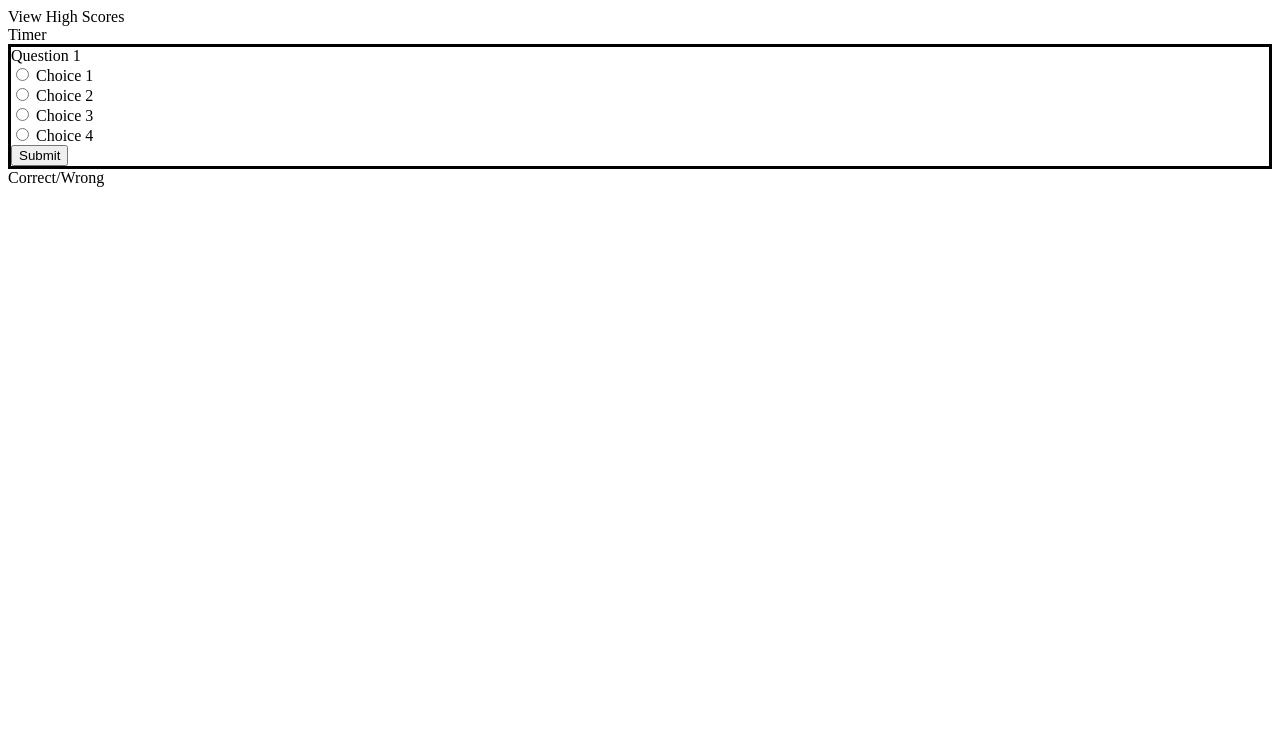
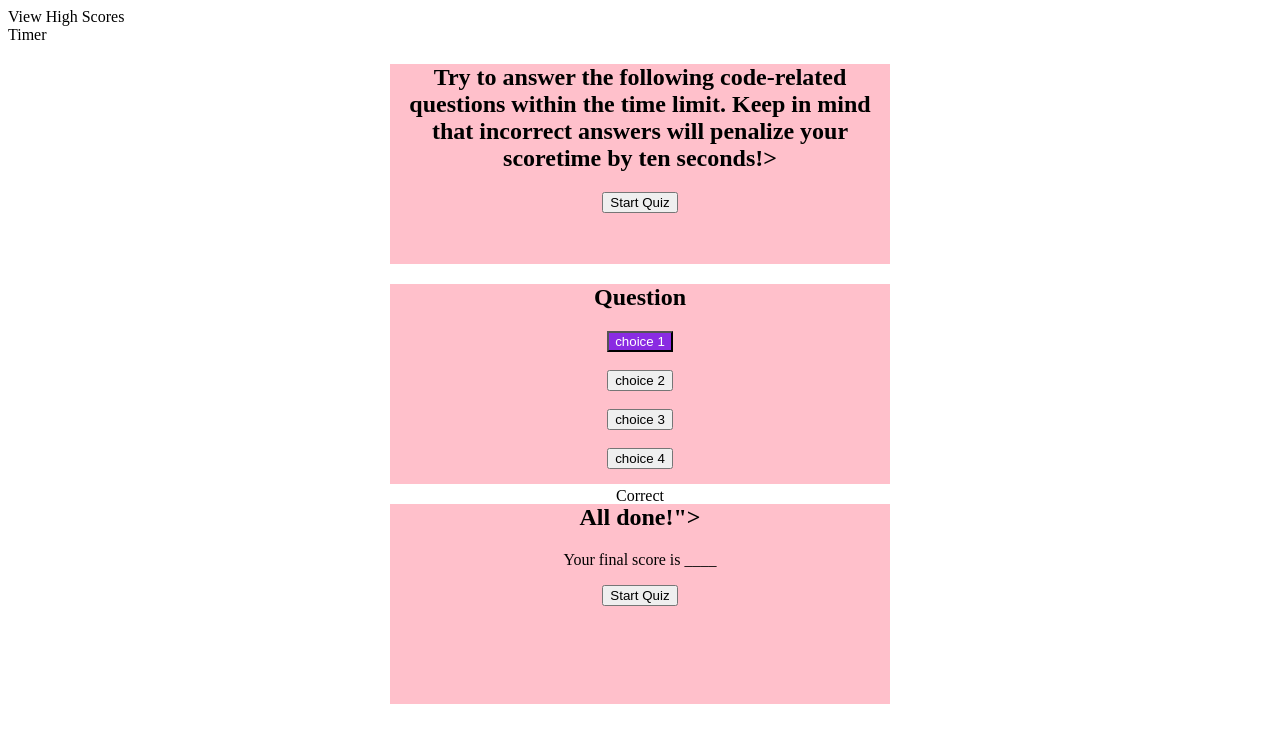
Before and after one commit to MaryKathryn0/WebAPIs-CodeQuiz-2, a plain HTML site: page index.html in a window 1280 px wide. Drawn offline with Linux system fonts and the light colour scheme.

Commit message:
Start to link JS to HTML & Created 2nd JS

```diff
--- a/index.html
+++ b/index.html
@@ -15,22 +15,35 @@
         <section id="highscores"></section> View High Scores
         <section id="timer"></section> Timer
     </div>
+    <!--Created Instruction Container-->
+    <div class="guide">
+        <h2>Try to answer the following code-related questions within the time limit. Keep in mind that incorrect
+            answers will penalize your scoretime by ten seconds!></h2>
+        <div class="choices">
+            <button id="start">Start Quiz</button><br>
+        </div>
+        <!--Created Question Container-->
+    </div>
+    <div class="container">
+        <h2>Question</h2>
+        <div class="choices">
+            <button id="choice1">choice 1</button><br>
+            <button id="choice2">choice 2</button><br>
+            <button id="choice3">choice 3</button><br>
+            <button id="choice4">choice 4</button><br>
+        </div>
+        <div class="grader">
+            <div id="answerC">Correct</div>
+            <div id="answerW">Wrong</div>
+        </div>
+    </div>
+    <!--Created Final Score Container-->
+    <div class="finish">
+        <h2>All done!"></h2>
+        <p>Your final score is ____ </p>
 
-    <div class="container">
-        <section id="questions"> Question 1<br>
-            <input type="radio" id="Choice1" name="choice" value="Choice1">
-            <label for="Choice1">Choice 1</label><br>
-            <input type="radio" id="Choice2" name="choice" value="Choice2">
-            <label for="Choice2">Choice 2</label><br>
-            <input type="radio" id="Choice3" name="choice" value="Choice3">
-            <label for="Choice3">Choice 3</label><br>
-            <input type="radio" id="Choice4" name="choice" value="Choice4">
-            <label for="Choice4">Choice 4</label><br>
-            <button id="submit">Submit</button>
-        </section>
-
+        <button id="start">Start Quiz</button><br>
     </div>
-    <div id="answer"></div> Correct/Wrong
 
 
     <script src="./script.js"></script>
--- a/reset.css
+++ /dev/null
@@ -1,142 +0,0 @@
-/* http://meyerweb.com/eric/tools/css/reset/
-   v2.0 | 20110126
-   License: none (public domain)
-*/
-
-html,
-body,
-div,
-span,
-applet,
-object,
-iframe,
-h1,
-h2,
-h3,
-h4,
-h5,
-h6,
-p,
-blockquote,
-pre,
-a,
-abbr,
-acronym,
-address,
-big,
-cite,
-code,
-del,
-dfn,
-em,
-img,
-ins,
-kbd,
-q,
-s,
-samp,
-small,
-strike,
-strong,
-sub,
-sup,
-tt,
-var,
-b,
-u,
-i,
-center,
-dl,
-dt,
-dd,
-ol,
-ul,
-li,
-fieldset,
-form,
-label,
-legend,
-table,
-caption,
-tbody,
-tfoot,
-thead,
-tr,
-th,
-td,
-article,
-aside,
-canvas,
-details,
-embed,
-figure,
-figcaption,
-footer,
-header,
-hgroup,
-menu,
-nav,
-output,
-ruby,
-section,
-summary,
-time,
-mark,
-audio,
-video {
-
-  /* Positioning */
-  margin: 0;
-  vertical-align: baseline;
-
-  /* Box-model */
-  padding: 0;
-
-  /* Typography */
-  font-size: 100%;
-  font: inherit;
-
-  /* Visual */
-  border: 0;
-
-}
-
-/* HTML5 display-role reset for older browsers */
-article,
-aside,
-details,
-figcaption,
-figure,
-footer,
-header,
-hgroup,
-menu,
-nav,
-section { display: block; }
-
-body { line-height: 1; }
-
-ol,
-ul { list-style: none; }
-
-blockquote,
-q { quotes: none; }
-
-blockquote:before,
-blockquote:after,
-q:before,
-q:after {
-
-  /* Misc */
-  content: '';
-  content: none;
-
-}
-
-table {
-
-  /* Visual */
-  border-collapse: collapse;
-  border-spacing: 0;
-
-}
--- a/script.js
+++ b/script.js
@@ -0,0 +1,9 @@
+var firstBox = document.getElementById("guide");
+var secondBox = document.getElementById("container");
+var thirdBox = document.getElementById("finish");
+var
+
+
+secondBox.addEventListener("click", function(event) {
+
+})
--- a/style.css
+++ b/style.css
@@ -11,12 +11,56 @@ header {
     text-align: right;
 }
 
+.guide {
+    position: relative;
+    margin-left: auto;
+    margin-right: auto;
+    height: 200px;
+    width: 500px;
+    color: black;
+    background-color: pink;
+    text-align: center;
+}
 .container {
-    width: "300px";
+    position: relative;
+    margin-left: auto;
+    margin-right: auto;
+    height: 200px;
+    width: 500px;
     color: black;
+    background-color: pink;
+    text-align: center;
+}
+.finish {
+    position: relative;
+    margin-left: auto;
+    margin-right: auto;
+    height: 200px;
+    width: 500px;
+    color: black;
+    background-color: pink;
+    text-align: center;
+}
+h2 {
+    text-align: center;
+    padding: "400px";
+}
+
+.choices {
+    display:flex;
+    flex-direction: column;
+    justify-content: center;
+    align-items: center;
+}
+
+#choice1 {
     background-color: blueviolet;
-    background: white;
-    border-width: "5px";
-    border-style: solid;
-    border-color: black;
+    color: white;
 }
+
+#grader {
+    text-align: left;
+    color: gray;
+    font-style: italic;
+
+}
```
Also changed, not shown: scriptQs.js (added, +11 -0 lines).
